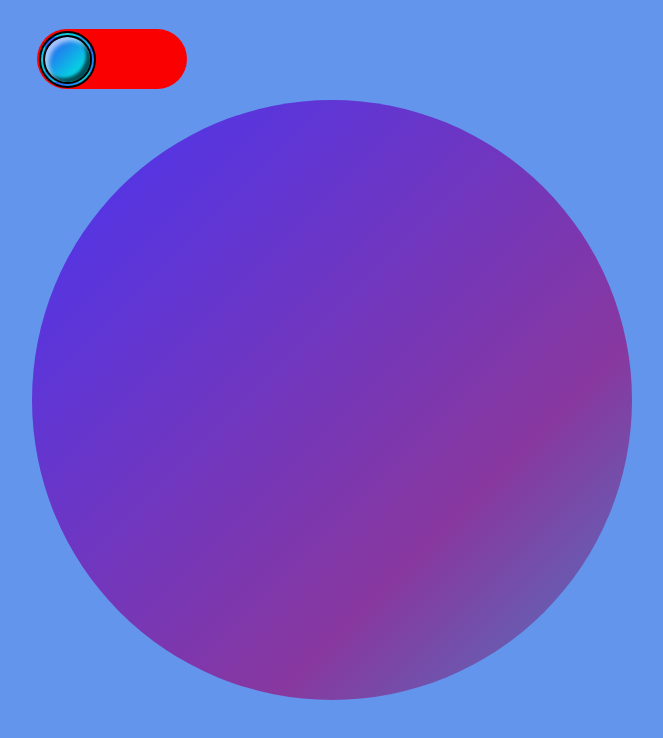
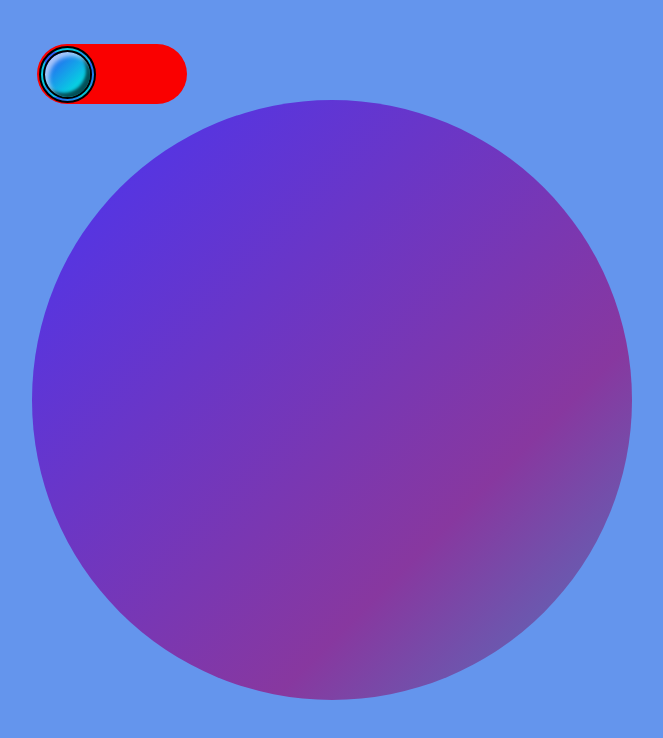
Before and after one commit to UrsulaKesek/uk-toggle, a React (Create React App) app: page / in a window 1280 px wide. Shown: the top 738 px of the page, without its empty margins (18-681 px from the left). Built offline with nearby package versions, Linux system fonts and the light colour scheme.

Commit message:
edited toggle css

```diff
--- a/src/components/Toggle/Toggle.css
+++ b/src/components/Toggle/Toggle.css
@@ -30,7 +30,7 @@
 
 .toggle-label {
   position: relative;
-  bottom: 120px;
+  bottom: 105px;
   left: 5px;
   display: flex;
   align-items: center;
```
